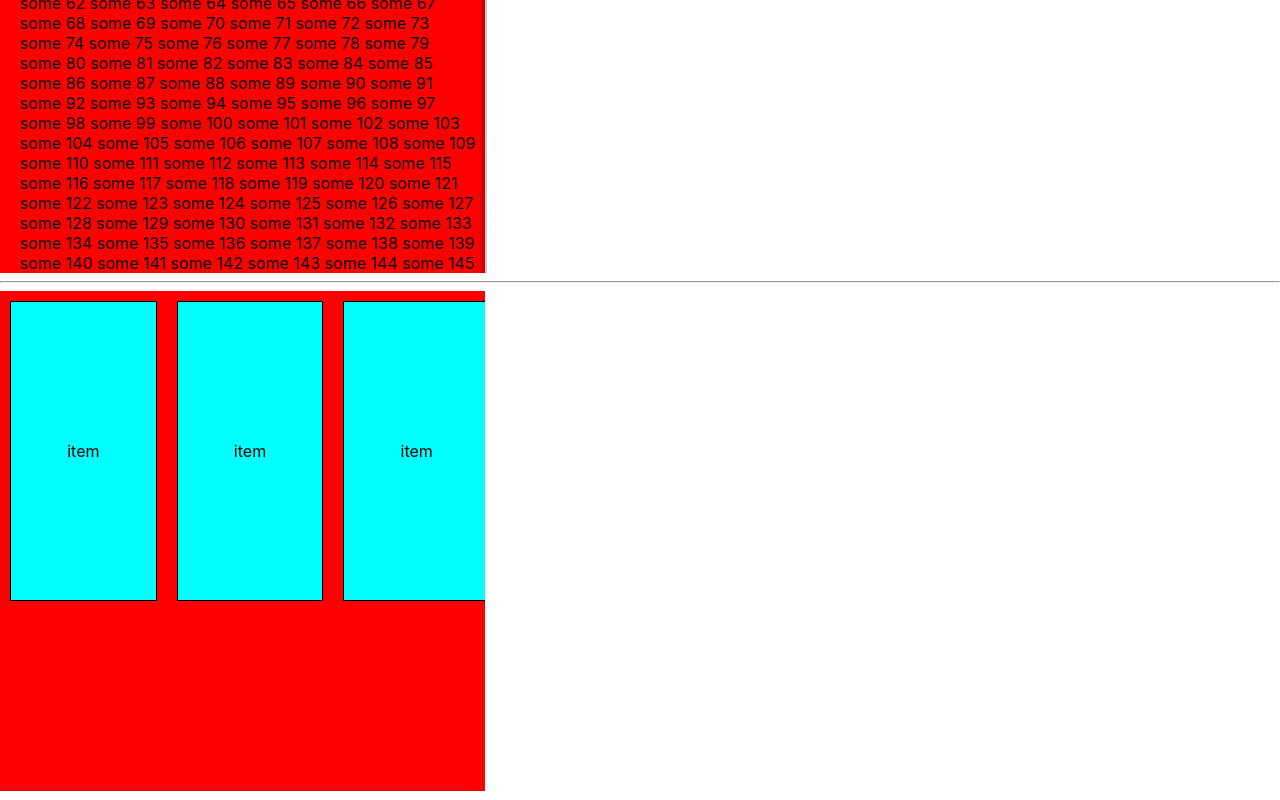
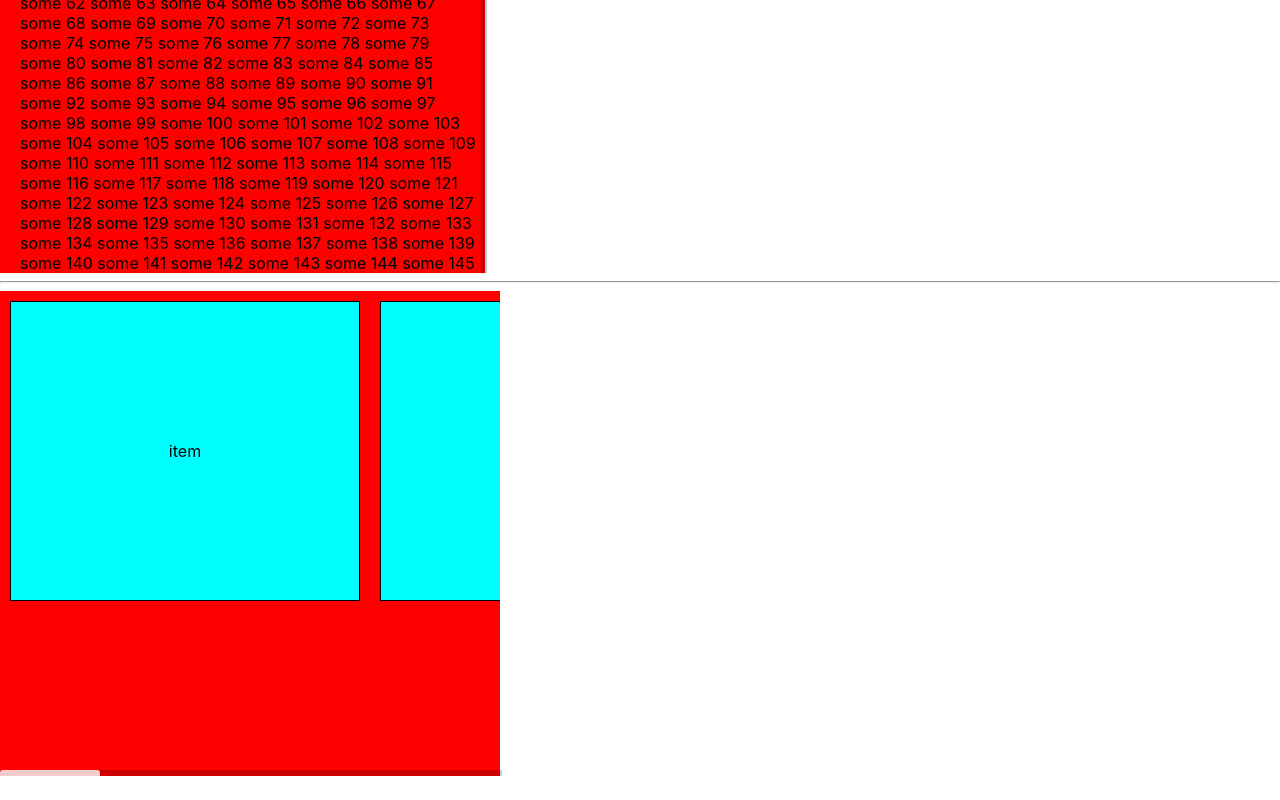
Before and after one commit to Jamshoot66/react-pretty-scroll, a React (Create React App) app: page / in a window 1280 px wide. Shown: the part 227-1027 px from the top of the page. Built offline with nearby package versions, Linux system fonts and the light colour scheme.

Commit message:
add horizontal type logic

```diff
--- a/src/components/Playground/Playground.module.scss
+++ b/src/components/Playground/Playground.module.scss
@@ -3,8 +3,8 @@
 	text-align: left;
 
 	&_horizontal {
-		height: 500px;
-		width: auto;
+		height: 485px;
+		width: fit-content;
 		overflow-x: visible;
 		display: flex;
 	}
--- a/src/components/Playground/Playground.tsx
+++ b/src/components/Playground/Playground.tsx
@@ -32,9 +32,11 @@ class Playground extends React.Component<props> {
   render() {
     return (
       <React.Fragment>
-        <PrettyScroll isDraggable>{this.content}</PrettyScroll>
+        <PrettyScroll isDraggable width="500px" height="500px">
+          {this.content}
+        </PrettyScroll>
         <hr />
-        <PrettyScroll isDraggable isHorizontal>
+        <PrettyScroll isDraggable isHorizontal width="500px" height="500px">
           {this.contentHorizontal}
         </PrettyScroll>
       </React.Fragment>
--- a/src/package/PrettyScroll/PrettyScroll.module.scss
+++ b/src/package/PrettyScroll/PrettyScroll.module.scss
@@ -3,20 +3,17 @@
 	position: relative;
 
 }
+
 .contentContainer {
 	background: red;
-	width: 500px;
-	margin-right: -15px;
-
-	height: 500px;
-	overflow: hidden;
+	overflow: auto;
 
 	&_vertical {
-		overflow-y: auto;
+		margin-right: -15px;
 	}
 
 	&_horizontal {
-		overflow-x: auto;
+		margin-bottom: -15px;
 	}
 }
 
@@ -53,6 +50,27 @@
 	transition: top 0.2s ease
 }
 
+.horizontalScrollbarContainer{
+	position: absolute;
+	height: 6px;
+	background-color: rgba(0, 0, 0, 0.2);
+	width: 100%;
+	bottom: 0;
+	left: 0;
+}
+
+.horizontalScrollbar{
+	position: absolute;
+	width: 15%;
+	height: 100%;
+	min-height: 30px;
+	max-height: 100px;
+	background: transparentize(white, 0.2);
+	top: 0;
+	border-radius: 3px;
+	transition: top 0.2s ease
+}
+
 .unselectable {
 	user-select: none;
 }
--- a/src/package/PrettyScroll/PrettyScroll.tsx
+++ b/src/package/PrettyScroll/PrettyScroll.tsx
@@ -8,11 +8,14 @@ interface Props {
   isVertical?: boolean | undefined | null;
   isDraggable?: boolean;
   dragThreshold?: number;
+  width?: number | string;
+  height?: number | string;
 }
 
 interface State {
   height: number;
   scrollTop: number;
+  scrollLeft: number;
   scrollType: ScrollType;
 }
 
@@ -25,6 +28,8 @@ class PrettyScroll extends React.Component<Props, State> {
     isVertical: null,
     isDraggable: false,
     dragThreshold: 10,
+    width: "100%",
+    height: "100%",
   };
 
   constructor(props: Props) {
@@ -33,6 +38,7 @@ class PrettyScroll extends React.Component<Props, State> {
     this.state = {
       height: 0,
       scrollTop: 0,
+      scrollLeft: 0,
       scrollType: this.detectScrolls(),
     };
 
@@ -58,10 +64,12 @@ class PrettyScroll extends React.Component<Props, State> {
     const container = this.contentRef.current!;
     this.setState({
       scrollTop: container.scrollTop / this.maxScrollTop,
+      scrollLeft: container.scrollLeft / this.maxScrollLeft,
     });
   };
 
   maxScrollTop: number = 0;
+  maxScrollLeft: number = 0;
 
   prepareToDrag: boolean = false;
   dragStart: Vector2 = {
@@ -112,6 +120,8 @@ class PrettyScroll extends React.Component<Props, State> {
     const content = container.children[0] as HTMLElement;
 
     this.maxScrollTop = content?.offsetHeight - container?.clientHeight;
+    this.maxScrollLeft = content?.offsetWidth - container?.clientWidth;
+
     container.addEventListener("scroll", this.handleScroll);
     container.addEventListener("mousedown", this.handleMouseDown);
     container.addEventListener("mouseup", this.handleMouseUp);
@@ -135,8 +145,8 @@ class PrettyScroll extends React.Component<Props, State> {
   componentDidUpdate() {}
 
   render() {
-    const { scrollTop, scrollType } = this.state;
-    const { isDraggable } = this.props;
+    const { scrollTop, scrollLeft, scrollType } = this.state;
+    const { isDraggable, width, height } = this.props;
     const scrollbarHeight = 100;
     const container = this.contentRef.current;
     const maxScroll = container
@@ -147,13 +157,17 @@ class PrettyScroll extends React.Component<Props, State> {
     if (scrollType === ScrollType.horizontal)
       contentStyles.push(styles.contentContainer_horizontal);
     if (scrollType === ScrollType.vertical)
-      contentStyles.push(styles.contentContainer_vertcontentContainer_vertical);
+      contentStyles.push(styles.contentContainer_vertical);
     if (isDraggable) contentStyles.push(styles.unselectable);
 
     return (
       <div className={styles.mainContainer}>
         <div className={styles.overlay}>
-          <div ref={this.contentRef} className={contentStyles.join(" ")}>
+          <div
+            ref={this.contentRef}
+            className={contentStyles.join(" ")}
+            style={{ width, height }}
+          >
             {this.props.children}
           </div>
         </div>
@@ -169,6 +183,18 @@ class PrettyScroll extends React.Component<Props, State> {
             />
           </div>
         )}
+
+        {scrollType === ScrollType.horizontal && (
+          <div className={styles.horizontalScrollbarContainer}>
+            <div
+              className={styles.horizontalScrollbar}
+              style={{
+                left: `${scrollLeft * maxScroll}px`,
+                width: `${scrollbarHeight}px`,
+              }}
+            />
+          </div>
+        )}
       </div>
     );
   }
```
